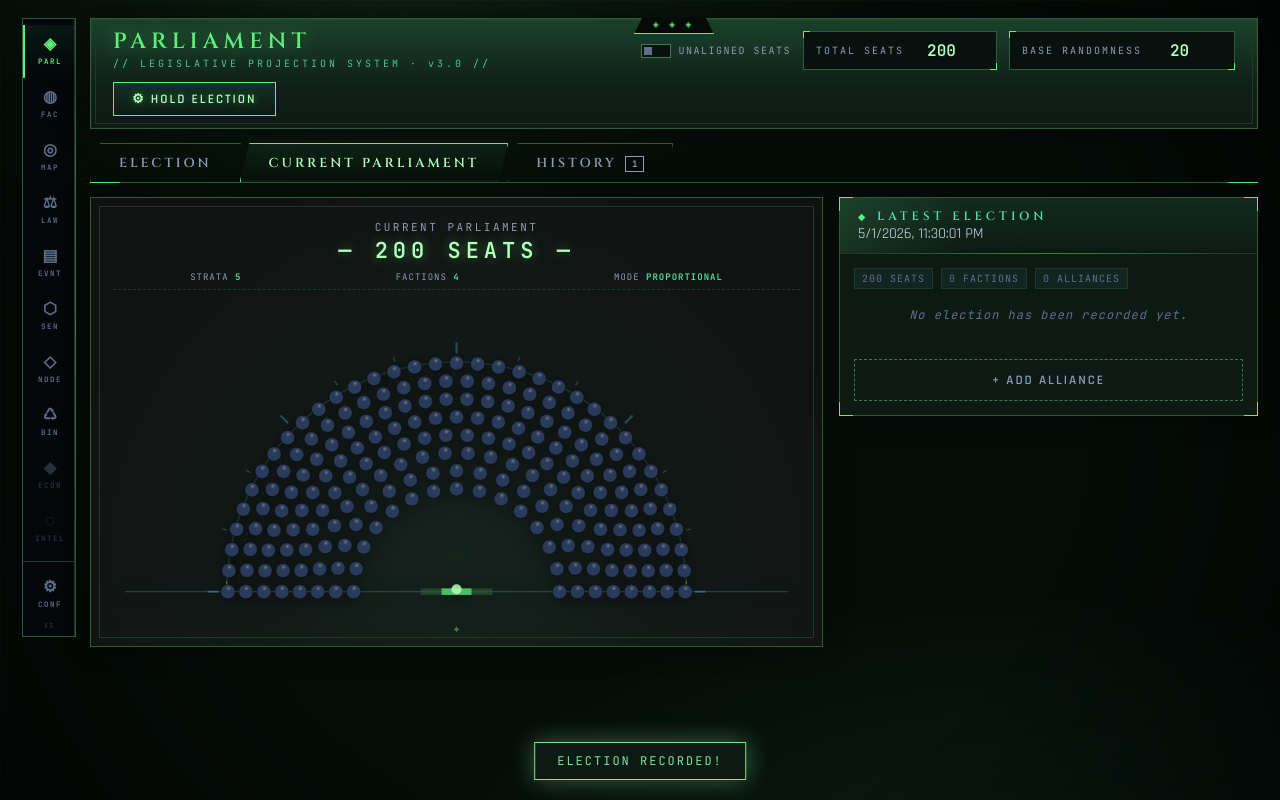
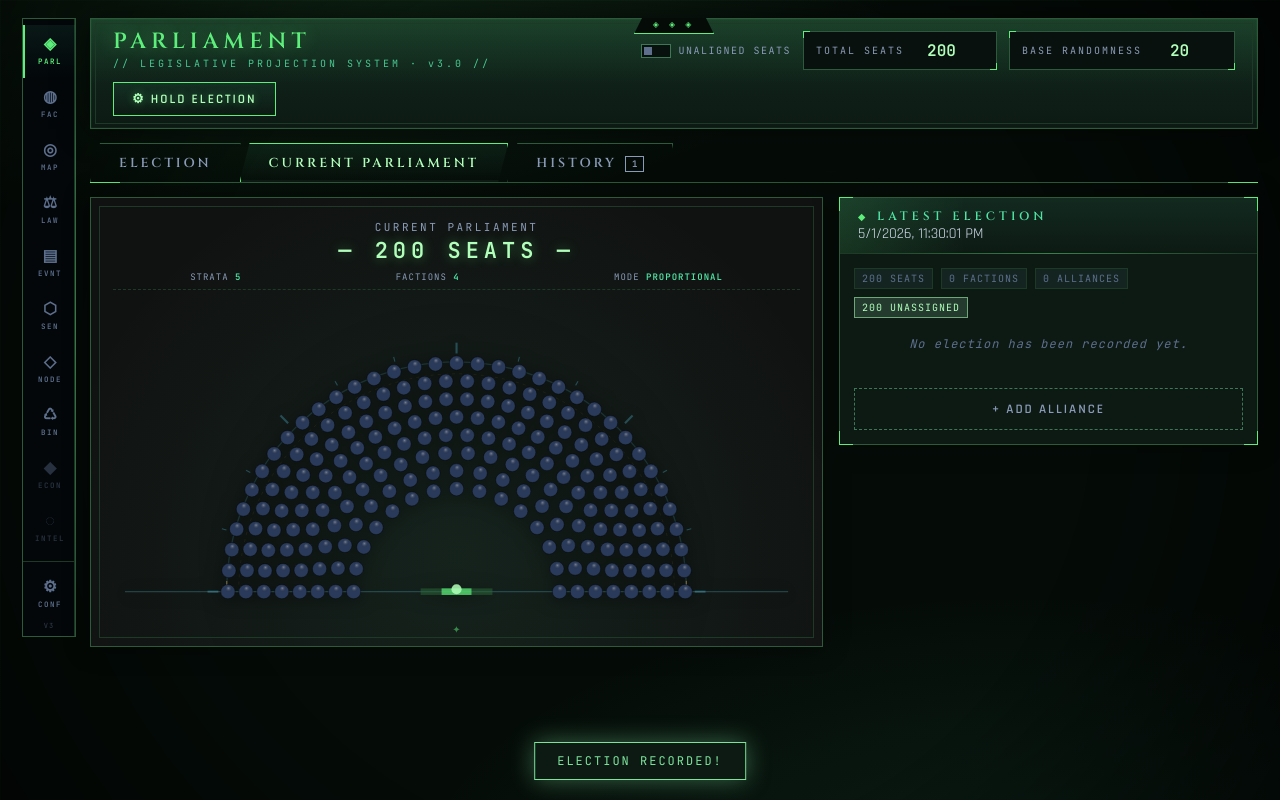
Before and after one commit to weiwsc/parl, a React (Vite) app: page / in a window 1280 px wide. Both pictures are taken after a click on the button "⚙ HOLD ELECTION". Built offline with nearby package versions, Linux system fonts and the light colour scheme.

Commit message:
added floor crossing editor

```diff
--- a/src/components/CurrentParliament.tsx
+++ b/src/components/CurrentParliament.tsx
@@ -7,6 +7,7 @@ import {
   fmtFull,
   getCurrentParliamentSnapshot,
   getProjectionFactionIds,
+  getProjectionUnassignedSeats,
   rebuildElectionSnapshotProjection,
 } from '../utils/compute';
 import { useLang } from '../utils/localization';
@@ -16,17 +17,62 @@ import { Panel } from './ui/Panel';
 
 const SNAPSHOT_ALLIANCE_COLORS = ['#5f8faf', '#70b87e', '#d4a14a', '#b9616b', '#8c78c6', '#45a7a0'];
 
+function normalizedSeatDelta(value: unknown): number {
+  const numeric = typeof value === 'number' ? value : Number(value);
+  return Number.isFinite(numeric) ? Math.trunc(numeric) : 0;
+}
+
+function baseSeatMap(entry: HistoryEntry): Map<string, number> {
+  return new Map((entry.projection?.entries ?? [])
+    .filter(projectionEntry => !projectionEntry.isUnaligned)
+    .map(projectionEntry => [projectionEntry.faction.id, projectionEntry.seats]));
+}
+
+function seatDeltaBounds(entry: HistoryEntry, factionId: string): { min: number; max: number } {
+  const baseSeats = baseSeatMap(entry);
+  const min = -Math.max(0, baseSeats.get(factionId) ?? 0);
+  let released = 0;
+  let spent = 0;
+
+  for (const [candidateId, seats] of baseSeats) {
+    if (candidateId === factionId) continue;
+    const delta = Math.max(normalizedSeatDelta(entry.seatAdjustments?.[candidateId]), -seats);
+    if (delta < 0) released += -delta;
+    if (delta > 0) spent += delta;
+  }
+
+  return { min, max: Math.max(0, released - spent) };
+}
+
 interface SnapshotFactionRowProps {
   faction: Faction;
   entry?: ProjectionEntry;
+  baseSeats: number;
+  seatDelta: number;
+  unassignedSeats: number;
+  seatDeltaMax: number;
   allianceId: string | null;
   isFirst: boolean;
   isLast: boolean;
   canEdit: boolean;
   onMove: (factionId: string, allianceId: string | null, dir: number) => void;
+  onSeatAdjustmentChange: (factionId: string, delta: number) => void;
 }
 
-function SnapshotFactionRow({ faction, entry, allianceId, isFirst, isLast, canEdit, onMove }: SnapshotFactionRowProps) {
+function SnapshotFactionRow({
+  faction,
+  entry,
+  baseSeats,
+  seatDelta,
+  unassignedSeats,
+  seatDeltaMax,
+  allianceId,
+  isFirst,
+  isLast,
+  canEdit,
+  onMove,
+  onSeatAdjustmentChange,
+}: SnapshotFactionRowProps) {
   const [editOpen, setEditOpen] = useState(false);
   const pct = entry ? entry.share * 100 : 0;
   const seats = entry ? entry.seats : 0;
@@ -68,6 +114,25 @@ function SnapshotFactionRow({ faction, entry, allianceId, isFirst, isLast, canEd
               Right →
             </button>
           </div>
+          <div className="current-parliament-seat-editor">
+            <span className="current-parliament-seat-label">Floor Seats</span>
+            <span className="current-parliament-seat-stat">Base <b>{baseSeats}</b></span>
+            <label className="current-parliament-seat-delta">
+              <span>Delta</span>
+              <input
+                type="number"
+                step="1"
+                min={-baseSeats}
+                max={seatDeltaMax}
+                value={seatDelta}
+                onChange={event => onSeatAdjustmentChange(faction.id, normalizedSeatDelta(event.target.value))}
+              />
+            </label>
+            <span className="current-parliament-seat-stat">Now <b>{seats}</b></span>
+            <span className={`current-parliament-seat-free${unassignedSeats > 0 ? ' active' : ''}`}>
+              Free <b>{unassignedSeats}</b>
+            </span>
+          </div>
         </div>
       )}
     </div>
@@ -86,6 +151,13 @@ interface SnapshotAllianceBlockProps {
   onAllianceDelete: (allianceId: string) => void;
   onFactionMove: (factionId: string, allianceId: string | null, dir: number) => void;
   onFactionAllianceChange: (factionId: string, allianceId: string | null) => void;
+  getSeatEditorState: (factionId: string) => {
+    baseSeats: number;
+    seatDelta: number;
+    seatDeltaMax: number;
+    unassignedSeats: number;
+  };
+  onSeatAdjustmentChange: (factionId: string, delta: number) => void;
 }
 
 function SnapshotAllianceBlock({
@@ -100,6 +172,8 @@ function SnapshotAllianceBlock({
   onAllianceDelete,
   onFactionMove,
   onFactionAllianceChange,
+  getSeatEditorState,
+  onSeatAdjustmentChange,
 }: SnapshotAllianceBlockProps) {
   const [collapsed, setCollapsed] = useState(false);
   const [editOpen, setEditOpen] = useState(false);
@@ -184,11 +258,13 @@ function SnapshotAllianceBlock({
                 key={faction.id}
                 faction={faction}
                 entry={entry}
+                {...getSeatEditorState(faction.id)}
                 allianceId={alliance.id}
                 isFirst={index === 0}
                 isLast={index === factionIds.length - 1}
                 canEdit={canEdit}
                 onMove={onFactionMove}
+                onSeatAdjustmentChange={onSeatAdjustmentChange}
               />
             );
           })}
@@ -220,6 +296,8 @@ export function CurrentParliamentPanel() {
   const factions = currentParliament.factions.filter(faction => activeFactionIds.has(faction.id));
   const unallied = factions.filter(faction => !latest.alliances.some(alliance => alliance.factionIds.includes(faction.id)));
   const entries = projection.entries.filter(entry => !entry.isUnaligned);
+  const baseSeats = baseSeatMap(latest);
+  const unassignedSeats = getProjectionUnassignedSeats(projection);
   const timestamp = new Date(latest.timestamp).toLocaleString();
 
   const updateLatestElection = (mutator: (entry: HistoryEntry) => void) => {
@@ -305,6 +383,30 @@ export function CurrentParliamentPanel() {
     });
   };
 
+  const updateSnapshotSeatAdjustment = (factionId: string, requestedDelta: number) => {
+    updateLatestElection(entry => {
+      const bounds = seatDeltaBounds(entry, factionId);
+      let nextDelta = Math.max(bounds.min, normalizedSeatDelta(requestedDelta));
+      if (nextDelta > 0) nextDelta = Math.min(nextDelta, bounds.max);
+
+      const nextAdjustments = { ...(entry.seatAdjustments ?? {}) };
+      if (nextDelta === 0) delete nextAdjustments[factionId];
+      else nextAdjustments[factionId] = nextDelta;
+
+      entry.seatAdjustments = Object.keys(nextAdjustments).length > 0 ? nextAdjustments : undefined;
+    });
+  };
+
+  const getSeatEditorState = (factionId: string) => {
+    const bounds = seatDeltaBounds(latest, factionId);
+    return {
+      baseSeats: Math.max(0, baseSeats.get(factionId) ?? 0),
+      seatDelta: normalizedSeatDelta(latest.seatAdjustments?.[factionId]),
+      seatDeltaMax: bounds.max,
+      unassignedSeats,
+    };
+  };
+
   const onDropUnallied = (event: DragEvent) => {
     if (!canEdit) return;
     event.preventDefault();
@@ -325,6 +427,9 @@ export function CurrentParliamentPanel() {
           <span>{latest.totalSeats} {t('seats')}</span>
           <span>{entries.length} {t('factions')}</span>
           <span>{latest.alliances.length} {t('alliances')}</span>
+          <span className={unassignedSeats > 0 ? 'current-parliament-unassigned active' : 'current-parliament-unassigned'}>
+            {unassignedSeats} unassigned
+          </span>
         </div>
 
         <div
@@ -348,6 +453,8 @@ export function CurrentParliamentPanel() {
               onAllianceDelete={deleteSnapshotAlliance}
               onFactionMove={moveSnapshotFaction}
               onFactionAllianceChange={setSnapshotFactionAlliance}
+              getSeatEditorState={getSeatEditorState}
+              onSeatAdjustmentChange={updateSnapshotSeatAdjustment}
             />
           ))}
           {unallied.length > 0 && (
@@ -360,11 +467,13 @@ export function CurrentParliamentPanel() {
                     key={faction.id}
                     faction={faction}
                     entry={entry}
+                    {...getSeatEditorState(faction.id)}
                     allianceId={null}
                     isFirst={index === 0}
                     isLast={index === unallied.length - 1}
                     canEdit={canEdit}
                     onMove={moveSnapshotFaction}
+                    onSeatAdjustmentChange={updateSnapshotSeatAdjustment}
                   />
                 );
               })}
--- a/src/game/parliament/projection.ts
+++ b/src/game/parliament/projection.ts
@@ -446,16 +446,28 @@ export function getLatestElectionProjection(state: AppState): ProjectionResult |
 }
 
 export function getElectionSnapshotProjection(entry: HistoryEntry): ProjectionResult | null {
+  return getElectionSnapshotProjectionInternal(entry, { applySeatAdjustments: true });
+}
+
+function getElectionSnapshotProjectionInternal(
+  entry: HistoryEntry,
+  { applySeatAdjustments }: { applySeatAdjustments: boolean }
+): ProjectionResult | null {
   if (!entry.projection) return null;
   const alliances = entry.alliances.map(cloneSnapshotAlliance);
-  const entries = entry.projection.entries
+  let entries = entry.projection.entries
     .map(projectionEntry => rebindSnapshotProjectionEntry(projectionEntry, entry.factions, alliances))
     .sort((a, b) => snapshotProjectionOrder(a, entry.factions, alliances) - snapshotProjectionOrder(b, entry.factions, alliances));
+  const totalSeats = entry.projection.totalSeats ?? entry.totalSeats;
+
+  if (applySeatAdjustments) {
+    entries = applySnapshotSeatAdjustments(entries, entry.seatAdjustments, totalSeats);
+  }
 
   return {
     ...entry.projection,
     entries,
-    totalSeats: entry.projection.totalSeats ?? entry.totalSeats,
+    totalSeats,
     unalignedMode: entry.projection.unalignedMode ?? entry.unalignedMode,
     strataCount: entry.projection.strataCount ?? entry.strata.length,
     factionsCount: entry.projection.factionsCount ?? entry.factions.length,
@@ -464,12 +476,18 @@ export function getElectionSnapshotProjection(entry: HistoryEntry): ProjectionRe
 }
 
 export function rebuildElectionSnapshotProjection(entry: HistoryEntry): void {
-  const projection = getElectionSnapshotProjection(entry);
+  const projection = getElectionSnapshotProjectionInternal(entry, { applySeatAdjustments: false });
   if (projection) entry.projection = projection;
 }
 
 export function getProjectionFactionIds(projection: ProjectionResult): Set<string> {
   return new Set(projection.entries.filter(entry => !entry.isUnaligned).map(entry => entry.faction.id));
+}
+
+export function getProjectionUnassignedSeats(projection: ProjectionResult): number {
+  const totalSeats = projection.totalSeats ?? projection.entries.reduce((sum, entry) => sum + entry.seats, 0);
+  const assignedSeats = projection.entries.reduce((sum, entry) => sum + Math.max(0, entry.seats), 0);
+  return Math.max(0, totalSeats - assignedSeats);
 }
 
 export function getCurrentParliamentSnapshot(state: AppState): CurrentParliamentSnapshot {
@@ -526,6 +544,44 @@ function snapshotProjectionOrder(entry: ProjectionEntry, factions: Faction[], al
   const allianceOrder = allianceIndex >= 0 ? allianceIndex : 999;
   const memberIndex = entry.alliance.factionIds.indexOf(entry.faction.id);
   return allianceOrder * 1000 + (memberIndex >= 0 ? memberIndex : 999);
+}
+
+function applySnapshotSeatAdjustments(
+  entries: ProjectionEntry[],
+  seatAdjustments: Record<string, number> | undefined,
+  totalSeats: number | undefined
+): ProjectionEntry[] {
+  if (!seatAdjustments || totalSeats === undefined) return entries;
+
+  const baseEntries = entries.map(entry => ({ entry, delta: normalizedInteger(seatAdjustments[entry.faction.id]) }));
+  const releasedSeats = baseEntries.reduce((sum, { entry, delta }) => (
+    sum + Math.max(0, -Math.max(delta, -entry.seats))
+  ), 0);
+  let spentSeats = 0;
+
+  return baseEntries.map(({ entry, delta }) => {
+    const lowerBoundedDelta = Math.max(delta, -entry.seats);
+    let appliedDelta = lowerBoundedDelta;
+
+    if (lowerBoundedDelta > 0) {
+      const remaining = Math.max(0, releasedSeats - spentSeats);
+      appliedDelta = Math.min(lowerBoundedDelta, remaining);
+      spentSeats += appliedDelta;
+    }
+
+    const seats = Math.max(0, entry.seats + appliedDelta);
+    return {
+      ...entry,
+      seats,
+      share: totalSeats > 0 ? seats / totalSeats : 0,
+    };
+  });
+}
+
+function normalizedInteger(value: unknown): number {
+  const numeric = typeof value === 'number' ? value : Number(value);
+  if (!Number.isFinite(numeric)) return 0;
+  return Math.trunc(numeric);
 }
 
 function mergeCurrentFactionList(snapshotFactions: Faction[], projection: ProjectionResult, liveFactions: Faction[]): Faction[] {
--- a/src/models/types.ts
+++ b/src/models/types.ts
@@ -53,6 +53,7 @@ export interface HistoryEntry {
   factions: Faction[];
   alliances: Alliance[];
   projection?: ProjectionResult;
+  seatAdjustments?: Record<string, number>;
   results?: {
     factionId: string;
     name: string;
--- a/src/styles/parliament.css
+++ b/src/styles/parliament.css
@@ -393,6 +393,11 @@
     background: var(--bg-panel-alt);
     padding: 3px 7px;
   }
+  .current-parliament-unassigned.active {
+    color: var(--accent-hot);
+    border-color: color-mix(in srgb, var(--accent-hot) 55%, var(--line-soft));
+    background: color-mix(in srgb, var(--accent-hot) 10%, var(--bg-panel-alt));
+  }
   .current-parliament-register {
     margin-bottom: 0;
   }
@@ -428,12 +433,54 @@
   .current-parliament-fr-detail {
     padding-bottom: 8px;
   }
+  .current-parliament-seat-editor {
+    display: grid;
+    grid-template-columns: auto auto minmax(96px, 128px) auto auto;
+    align-items: center;
+    gap: 7px;
+    padding-top: 7px;
+    border-top: 1px solid rgba(255,255,255,0.06);
+    color: var(--text-mute);
+    font-family: 'JetBrains Mono', monospace;
+    font-size: 9px;
+    letter-spacing: 0.6px;
+    text-transform: uppercase;
+  }
+  .current-parliament-seat-label {
+    color: var(--text-dim);
+  }
+  .current-parliament-seat-stat b,
+  .current-parliament-seat-free b {
+    color: var(--text);
+  }
+  .current-parliament-seat-delta {
+    display: grid;
+    grid-template-columns: auto minmax(0, 1fr);
+    align-items: center;
+    gap: 5px;
+  }
+  .current-parliament-seat-delta input {
+    width: 100%;
+    min-width: 0;
+    border: 1px solid var(--line-soft);
+    background: var(--bg-panel-alt);
+    color: var(--text);
+    font-family: 'JetBrains Mono', monospace;
+    font-size: 10px;
+    padding: 3px 5px;
+  }
+  .current-parliament-seat-free.active {
+    color: var(--accent-hot);
+  }
   .current-parliament-add-row {
     margin-top: 0;
   }
   @media (max-width: 980px) {
     .current-parliament-grid {
       grid-template-columns: 1fr;
+    }
+    .current-parliament-seat-editor {
+      grid-template-columns: repeat(2, minmax(0, 1fr));
     }
   }
 
--- a/src/utils/compute.ts
+++ b/src/utils/compute.ts
@@ -16,6 +16,7 @@ export {
   getLatestElectionProjection,
   getParticipatingFactions,
   getProjectionFactionIds,
+  getProjectionUnassignedSeats,
   getRegionStratumPopulation,
   hasRegionalPopulationData,
   hasRegionalElectionData,
```
